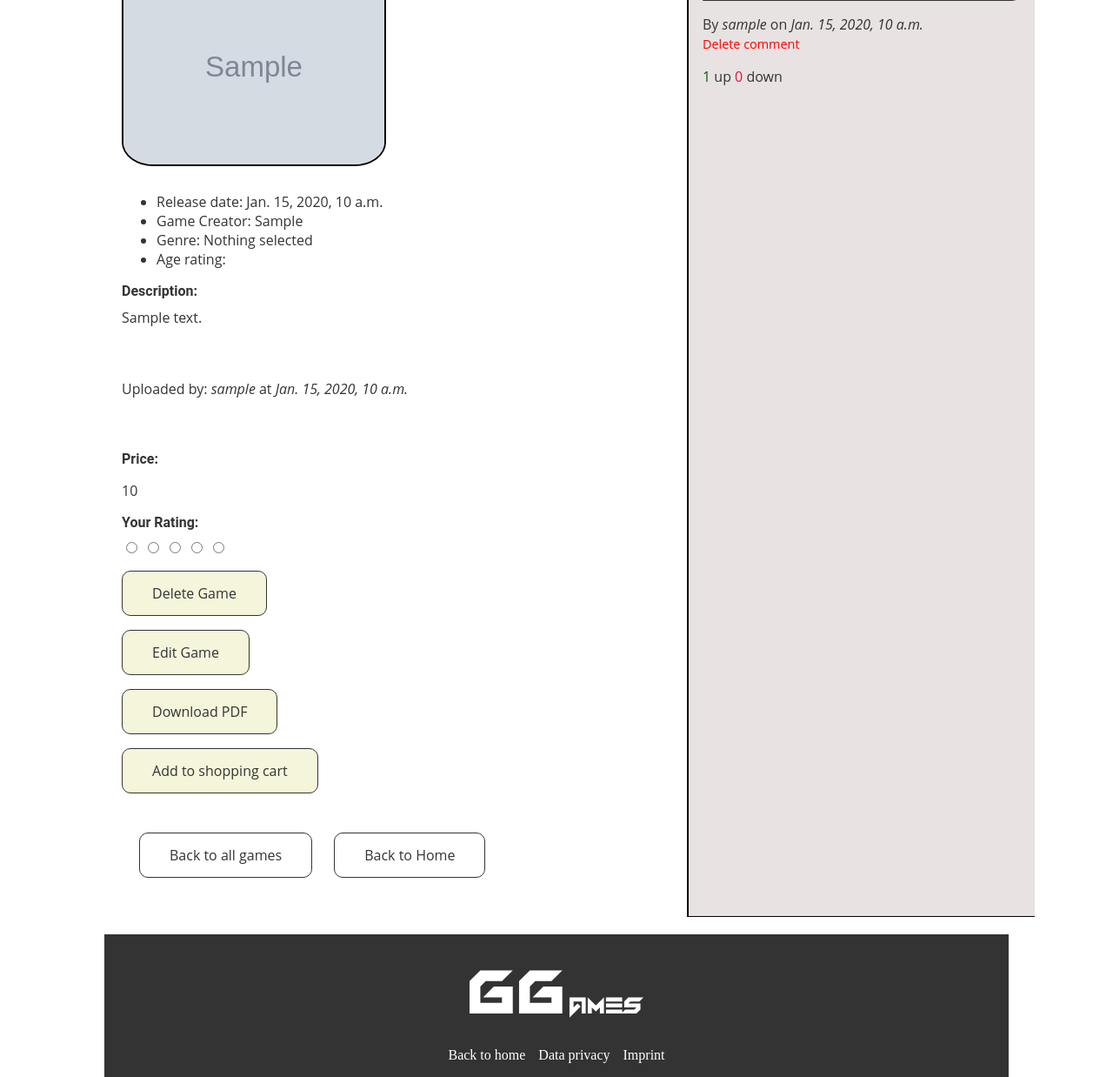
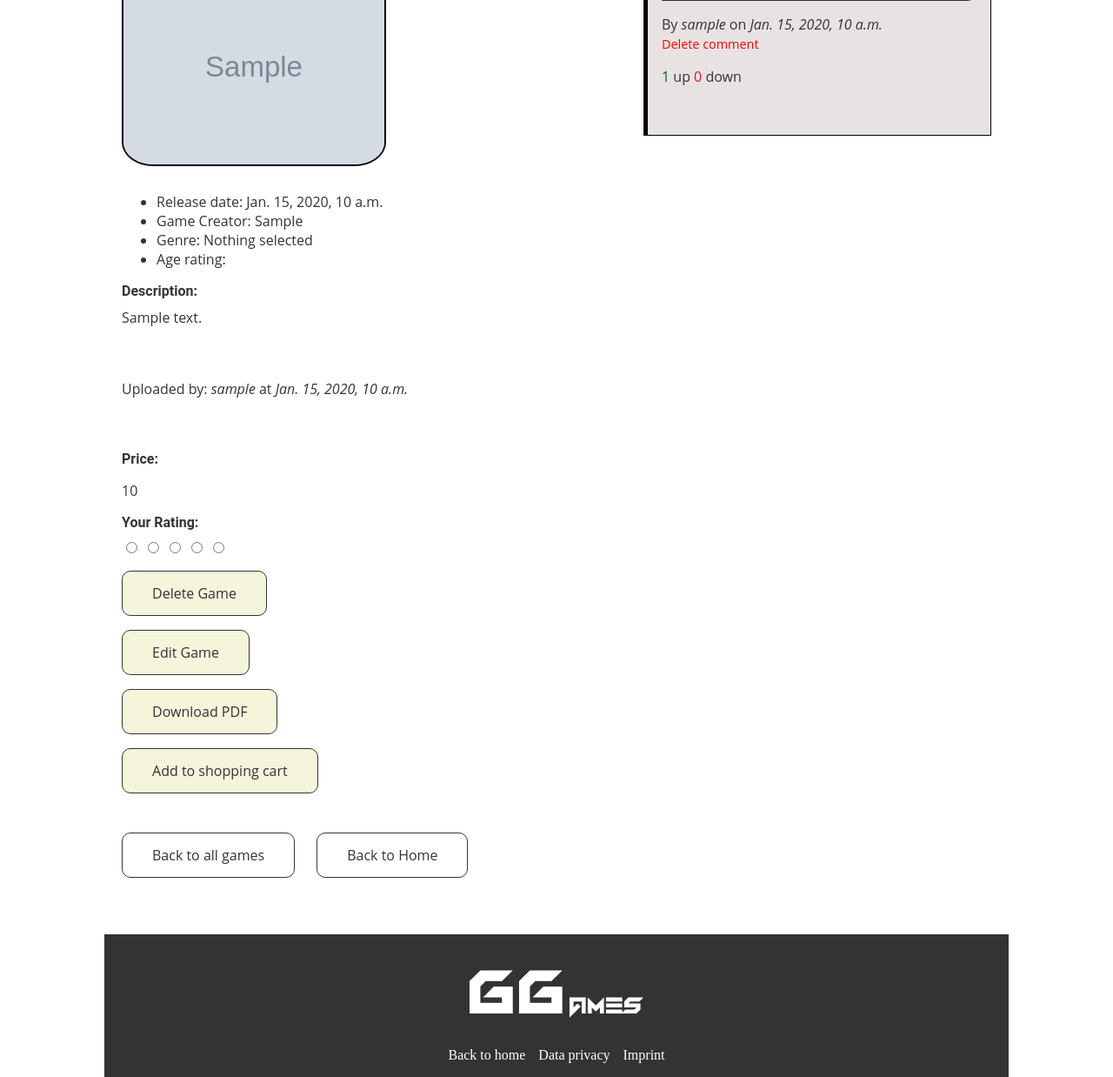
Before and after one commit to Jjutho/WebPythonDjangoProject, a Django app: page /games/show/1/ in a window 1280 px wide. Shown: the part 324-1562 px from the top of the page at 87% size. Run offline with Django 4.2, Linux system fonts and the light colour scheme; a user stored in the database is signed in; tables that the repository leaves empty hold one stand-in row (values such as "Sample post"); grey boxes marked "Sample" are stand-in pictures.

Commit message:
minor styling changes

```diff
--- a/Games/static/Games/css/game_styles.css
+++ b/Games/static/Games/css/game_styles.css
@@ -18,6 +18,10 @@
 }
 .game-card:hover {
     box-shadow: 5px 10px 7px rgba(0,0,0,0.3);
+}
+.game-list-cover {
+    max-height: 300px;
+    width: auto;
 }
 @media (max-width:768px) {
     .game-card {
@@ -44,7 +48,6 @@
 .game-detail-content {
     display: grid;
     grid-template-columns: 60% 40%;
-    column-gap: 50px;
 }
 
 .left-column {
@@ -60,9 +63,9 @@
 .right-column {
     background-color: #E8E2E2;
     border: 1px solid #000;
-    border-left-width: 2px;
-    border-right: none;
+    border-left-width: 5px;
     padding: 1rem;
+    height: fit-content;
 }
 
 .game-detail-content h4 {
--- a/Games/templates/game-list.html
+++ b/Games/templates/game-list.html
@@ -18,6 +18,7 @@
         {% for game in all_the_games %}
             <div class="game-card">
                 <h3>{{ game.title }}</h3>
+                <img class="game-list-cover" src="{% if game.cover_image %}{{ game.cover_image.url }}{% endif %}">
                 <ul>
                     <li>Release date: {{ game.release_date }}</li>
                     <li>Game Creator: {{ game.creator }}</li>
--- a/static/css/global_styles.css
+++ b/static/css/global_styles.css
@@ -76,6 +76,7 @@ button {
     gap: 25px;
     margin: 25px 0;
     padding:20px;
+    padding-left:0;
 }
 a {
     text-decoration:none;
```
